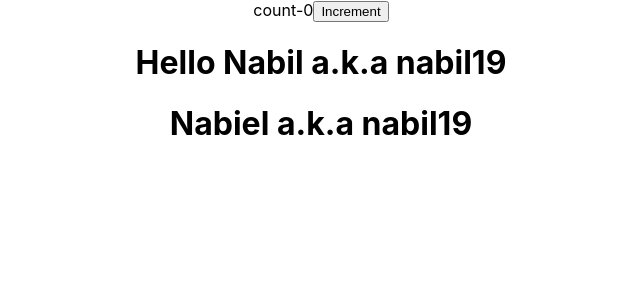
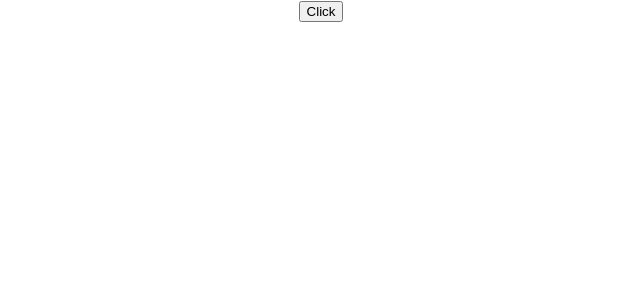
Before and after one commit to yuz19/React-beginers, a React (Create React App) app: page / in a window 1280 px wide. Shown: the top 300 px of the page, without its empty margins (319-959 px from the left). Built offline with nearby package versions, Linux system fonts and the light colour scheme.

Commit message:
13-EventHandling

```diff
--- a/src/App.js
+++ b/src/App.js
@@ -7,18 +7,20 @@
 import Hello from './components/Hello';
 import Message from './components/Message';
 import Counter from './components/Counter';
+import FunctionClick from './components/FunctionClick';
 function App() {
   return (
     <div className="App">
-        {/* <Hello/>*/}
+        {/* <Hello/>
         {/* <Welcome/>
         <Greet name="rayane" summoner="rayanexrayane"><p>je suis un gros noob</p></Greet>
         <Greet name="Nabil" summoner="nabil19"/>
         <Welcome name="Nabil" summoner="nabil19"/>
-        <Message/>*/}
+        <Message/>
         <Counter/>
         <Greet name="Nabil" summoner="nabil19"/>
-        <Welcome name="Nabiel" summoner="nabil19"/>
+        <Welcome name="Nabil" summoner="nabil19"/>*/}
+        <FunctionClick/>
     </div>
   );
 }
--- /dev/null
+++ b/src/components/FunctionClick.js
@@ -0,0 +1,15 @@
+import React from 'react'
+
+function FunctionClick() {
+    /*event handling */
+    function clickHandler(){
+        console.log("Button clicked")
+    }
+  return (
+    <div>
+      <button onClick={clickHandler}>Click</button>
+    </div>
+  )
+}
+
+export default FunctionClick
```
Also changed, not shown: src/components/ClassClick.js (added, +18 -0 lines).
